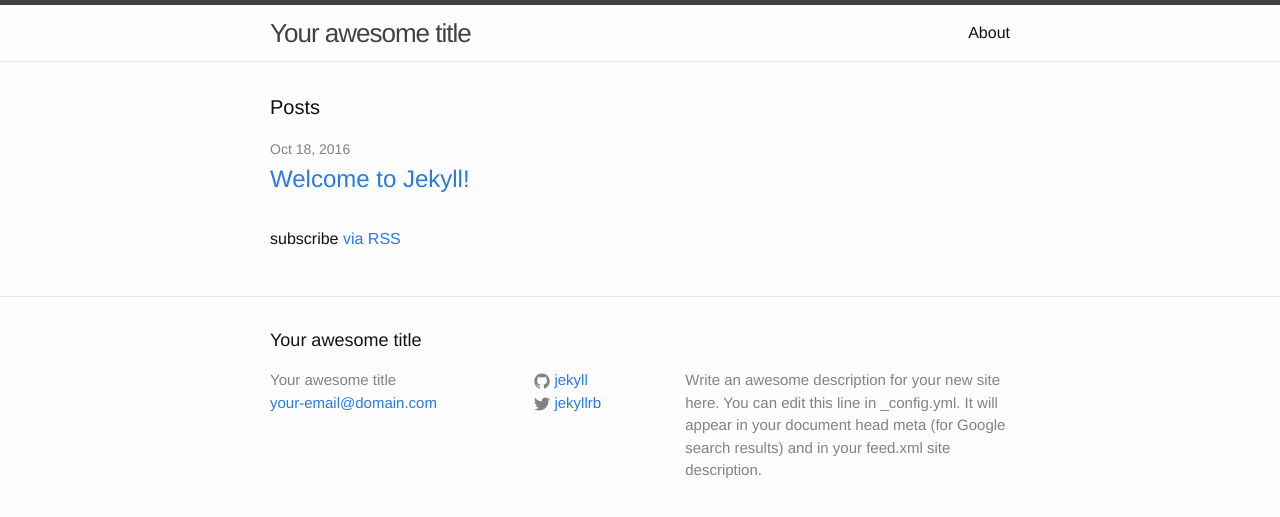
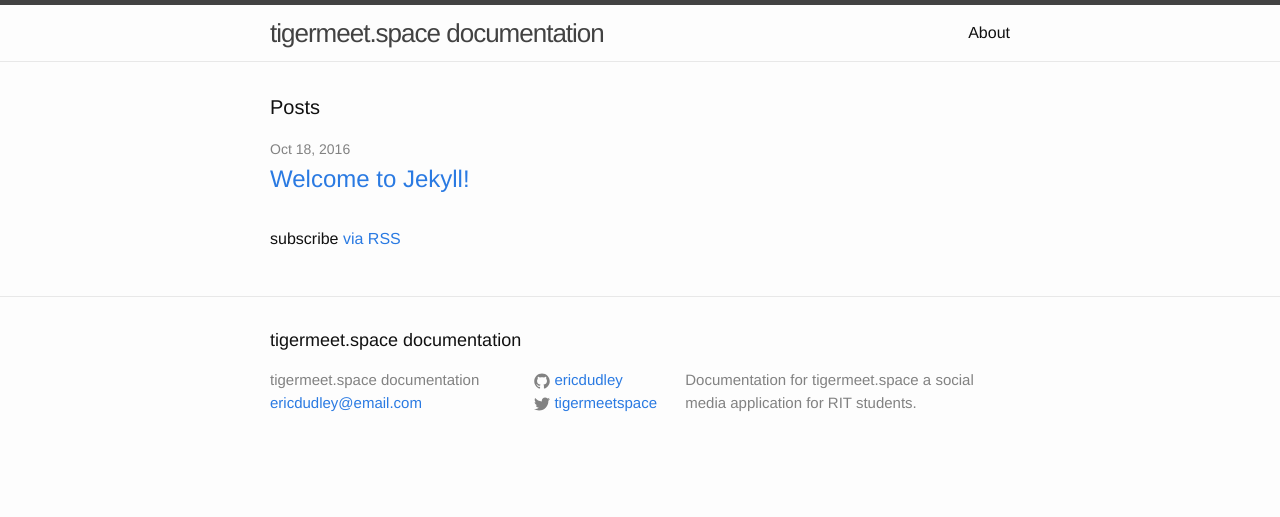
Before and after one commit to ericdudley/tigermeet, a Jekyll site: the page built from docs/index.html, in a window 1280 px wide. Shown: the top 517 px of the page. Built offline with Jekyll 4.4.1, drawn with Linux system fonts in a browser that asks for light colours.

Commit message:
Added .gitignore and modified jekyll config.

```diff
--- a/docs/_config.yml
+++ b/docs/_config.yml
@@ -6,16 +6,14 @@
 # 'jekyll serve'. If you change this file, please restart the server process.
 
 # Site settings
-title: Your awesome title
-email: your-email@domain.com
+title: tigermeet.space documentation
+email: ericdudley@email.com
 description: > # this means to ignore newlines until "baseurl:"
-  Write an awesome description for your new site here. You can edit this
-  line in _config.yml. It will appear in your document head meta (for
-  Google search results) and in your feed.xml site description.
+  Documentation for tigermeet.space a social media application for RIT students.
 baseurl: "" # the subpath of your site, e.g. /blog
-url: "http://yourdomain.com" # the base hostname & protocol for your site
-twitter_username: jekyllrb
-github_username:  jekyll
+url: "https://ericdudley.github.io/tigermeet/" # the base hostname & protocol for your site
+twitter_username: tigermeetspace
+github_username:  ericdudley
 
 # Build settings
 markdown: kramdown
```
